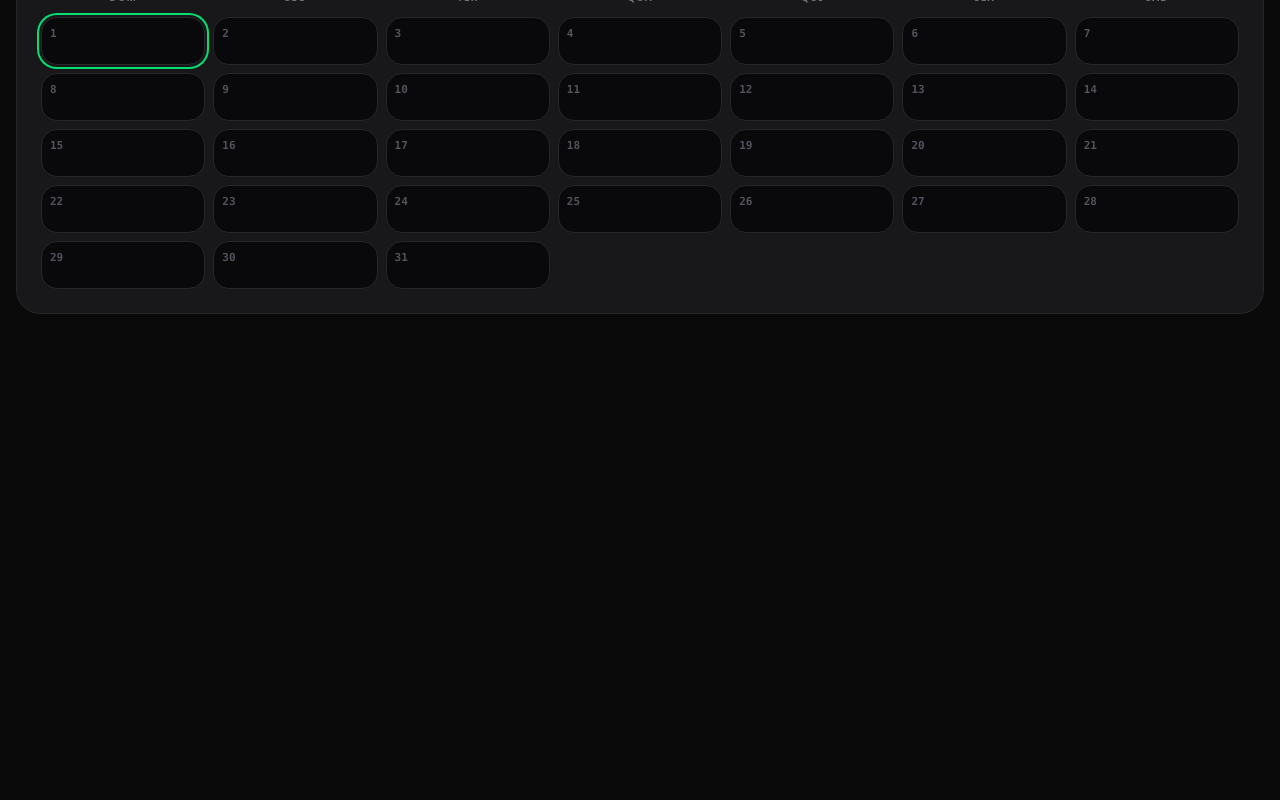
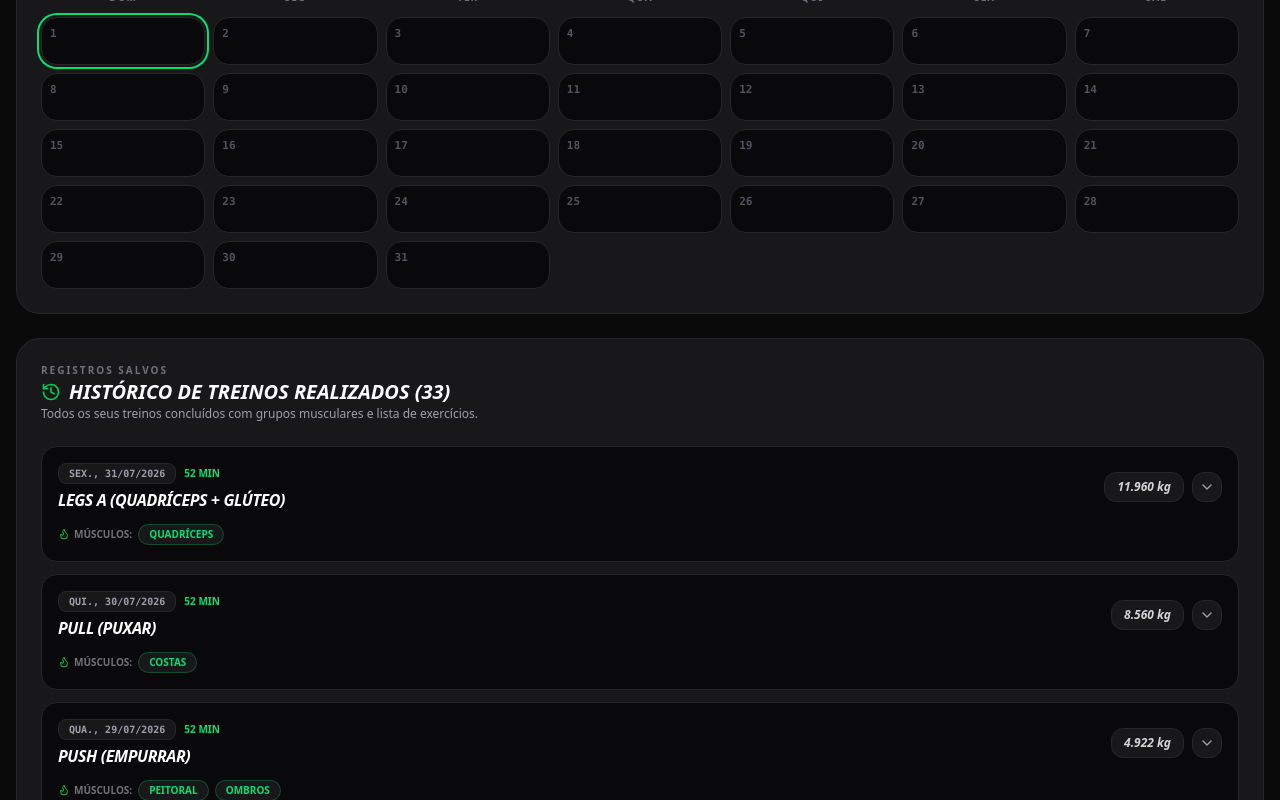
Before and after one commit to brunoaquino1987-ctrl/treinologia, a React (Vite) app: page /analytics in a window 1280 px wide. Shown: the part 1180-1980 px from the top of the page. Before the commit the page ends 1598 px from the top, so only its background shows below. Built offline with nearby package versions, Linux system fonts and the light colour scheme.

Commit message:
Update AnalyticsView.tsx

```diff
--- a/src/components/AnalyticsView.tsx
+++ b/src/components/AnalyticsView.tsx
@@ -1,6 +1,7 @@
 import React, { useState, useMemo } from 'react';
 import { WorkoutLog, UserProfile, Exercise } from '../types';
 import { WORKOUTS_PROGRAM } from '../data/initialData';
+import { getMuscleGroupsFromLog, getExerciseLogSummary } from '../utils/workoutHelpers';
 import {
   ResponsiveContainer,
   LineChart,
@@ -12,15 +13,29 @@ import {
   BarChart,
   Bar,
 } from 'recharts';
-import { LineChart as LineChartIcon, Calendar, TrendingUp, BarChart3, Dumbbell, ShieldCheck } from 'lucide-react';
+import {
+  LineChart as LineChartIcon,
+  Calendar,
+  TrendingUp,
+  BarChart3,
+  Dumbbell,
+  ShieldCheck,
+  History,
+  Share2,
+  Flame,
+  ChevronDown,
+  ChevronUp,
+} from 'lucide-react';
 
 interface AnalyticsViewProps {
   logs: WorkoutLog[];
   user: UserProfile;
+  onOpenShareModal?: (log: WorkoutLog) => void;
 }
 
-export const AnalyticsView: React.FC<AnalyticsViewProps> = ({ logs, user }) => {
+export const AnalyticsView: React.FC<AnalyticsViewProps> = ({ logs, user, onOpenShareModal }) => {
   const [timeRange, setTimeRange] = useState<'30' | '60' | '90'>('60');
+  const [expandedLogId, setExpandedLogId] = useState<string | null>(null);
 
   // Seleção de exercício para gráfico de evolução de carga
   const [selectedExerciseId, setSelectedExerciseId] = useState<string>('agachamento_goblet');
@@ -325,6 +340,140 @@ export const AnalyticsView: React.FC<AnalyticsViewProps> = ({ logs, user }) => {
           ))}
         </div>
       </div>
+
+      {/* Histórico Completo de Treinos Salvos */}
+      <div className="bg-zinc-900 border border-zinc-800 rounded-3xl p-6 space-y-4">
+        <div className="flex flex-col sm:flex-row items-start sm:items-center justify-between gap-3">
+          <div>
+            <p className="text-[10px] uppercase tracking-[0.2em] text-zinc-500 font-bold">Registros Salvos</p>
+            <h3 className="text-xl font-black uppercase italic text-white flex items-center gap-2">
+              <History className="w-5 h-5 text-green-500" />
+              Histórico de Treinos Realizados ({logs.length})
+            </h3>
+            <p className="text-xs text-zinc-400 font-medium">
+              Todos os seus treinos concluídos com grupos musculares e lista de exercícios.
+            </p>
+          </div>
+        </div>
+
+        {logs.length === 0 ? (
+          <div className="p-8 text-center text-zinc-500 font-bold uppercase text-xs border border-dashed border-zinc-800 rounded-2xl">
+            Nenhum treino salvo ainda. Conclua uma sessão para ver seu histórico aqui!
+          </div>
+        ) : (
+          <div className="space-y-3 pt-2">
+            {[...logs]
+              .sort((a, b) => new Date(b.date).getTime() - new Date(a.date).getTime())
+              .map((log) => {
+                const muscleGroups = getMuscleGroupsFromLog(log);
+                const isExpanded = expandedLogId === log.id;
+                const formattedDate = new Date(log.date + 'T12:00:00').toLocaleDateString('pt-BR', {
+                  weekday: 'short',
+                  day: '2-digit',
+                  month: '2-digit',
+                  year: 'numeric',
+                });
+
+                return (
+                  <div
+                    key={log.id}
+                    className="bg-zinc-950 border border-zinc-800 hover:border-zinc-700 rounded-2xl p-4 space-y-3 transition-all"
+                  >
+                    {/* Topo do Log: Data, Título, Métricas & Botão de Compartilhar */}
+                    <div className="flex flex-col sm:flex-row sm:items-center justify-between gap-3">
+                      <div className="space-y-1">
+                        <div className="flex items-center gap-2">
+                          <span className="text-[10px] font-mono text-zinc-400 uppercase font-bold bg-zinc-900 px-2.5 py-0.5 rounded-lg border border-zinc-800">
+                            {formattedDate}
+                          </span>
+                          <span className="text-[10px] font-black uppercase text-green-400">
+                            {log.durationMinutes} min
+                          </span>
+                        </div>
+                        <h4 className="text-base font-black uppercase text-white tracking-tight italic">
+                          {log.workoutName}
+                        </h4>
+                      </div>
+
+                      <div className="flex items-center gap-2 shrink-0">
+                        <span className="text-xs font-black italic text-zinc-300 bg-zinc-900 px-3 py-1.5 rounded-xl border border-zinc-800">
+                          {log.totalVolumeKg.toLocaleString('pt-BR')} kg
+                        </span>
+
+                        {onOpenShareModal && (
+                          <button
+                            onClick={() => onOpenShareModal(log)}
+                            className="bg-green-500 hover:bg-green-400 text-black font-black uppercase tracking-wider text-[11px] px-3.5 py-1.5 rounded-xl flex items-center gap-1.5 transition-all shadow-md shadow-green-500/10"
+                            title="Gerar Card para Redes Sociais"
+                          >
+                            <Share2 className="w-3.5 h-3.5" />
+                            Postar
+                          </button>
+                        )}
+
+                        <button
+                          onClick={() => setExpandedLogId(isExpanded ? null : log.id)}
+                          className="bg-zinc-900 hover:bg-zinc-800 text-zinc-400 hover:text-white p-1.5 rounded-xl border border-zinc-800 transition-all"
+                          title="Ver Exercícios"
+                        >
+                          {isExpanded ? <ChevronUp className="w-4 h-4" /> : <ChevronDown className="w-4 h-4" />}
+                        </button>
+                      </div>
+                    </div>
+
+                    {/* Grupos Musculares Trabalhados */}
+                    <div className="flex items-center gap-1.5 flex-wrap">
+                      <span className="text-[10px] uppercase font-bold text-zinc-500 flex items-center gap-1">
+                        <Flame className="w-3 h-3 text-green-500" />
+                        Músculos:
+                      </span>
+                      {muscleGroups.map((group) => (
+                        <span
+                          key={group}
+                          className="text-[10px] font-black uppercase bg-zinc-900 text-green-400 border border-green-500/30 px-2.5 py-0.5 rounded-full"
+                        >
+                          {group}
+                        </span>
+                      ))}
+                    </div>
+
+                    {/* Detalhes Expansíveis dos Exercícios */}
+                    {isExpanded && (
+                      <div className="pt-3 border-t border-zinc-900 space-y-2 animate-in fade-in-50">
+                        <span className="text-[10px] font-bold uppercase text-zinc-500 tracking-wider block">
+                          Exercícios Realizados:
+                        </span>
+                        <div className="grid grid-cols-1 md:grid-cols-2 gap-2">
+                          {(log.exercises || []).map((ex, idx) => {
+                            const { setsCompleted, maxWeight, repsAtMax } = getExerciseLogSummary(ex);
+                            return (
+                              <div
+                                key={idx}
+                                className="bg-zinc-900/80 border border-zinc-800 p-2.5 rounded-xl flex items-center justify-between text-xs"
+                              >
+                                <span className="font-bold text-zinc-200 truncate pr-2">
+                                  {ex.exerciseName}
+                                </span>
+                                <div className="flex items-center gap-1.5 text-[11px] font-mono shrink-0">
+                                  <span className="text-zinc-400 font-bold">{setsCompleted} series</span>
+                                  {maxWeight > 0 && (
+                                    <span className="text-green-400 font-black bg-green-500/10 px-1.5 py-0.5 rounded border border-green-500/20">
+                                      {maxWeight}kg x {repsAtMax}
+                                    </span>
+                                  )}
+                                </div>
+                              </div>
+                            );
+                          })}
+                        </div>
+                      </div>
+                    )}
+                  </div>
+                );
+              })}
+          </div>
+        )}
+      </div>
     </div>
   );
 };
```
